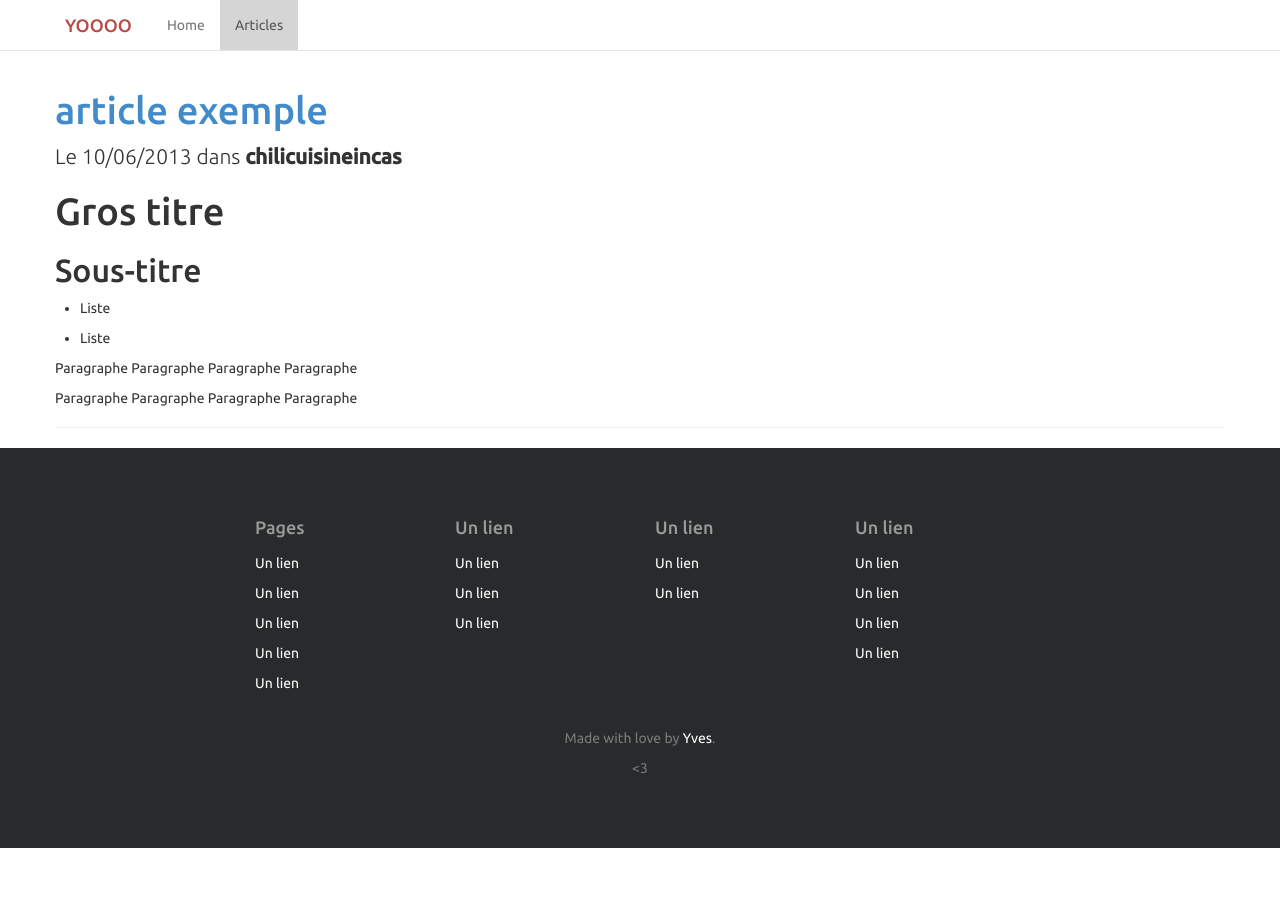
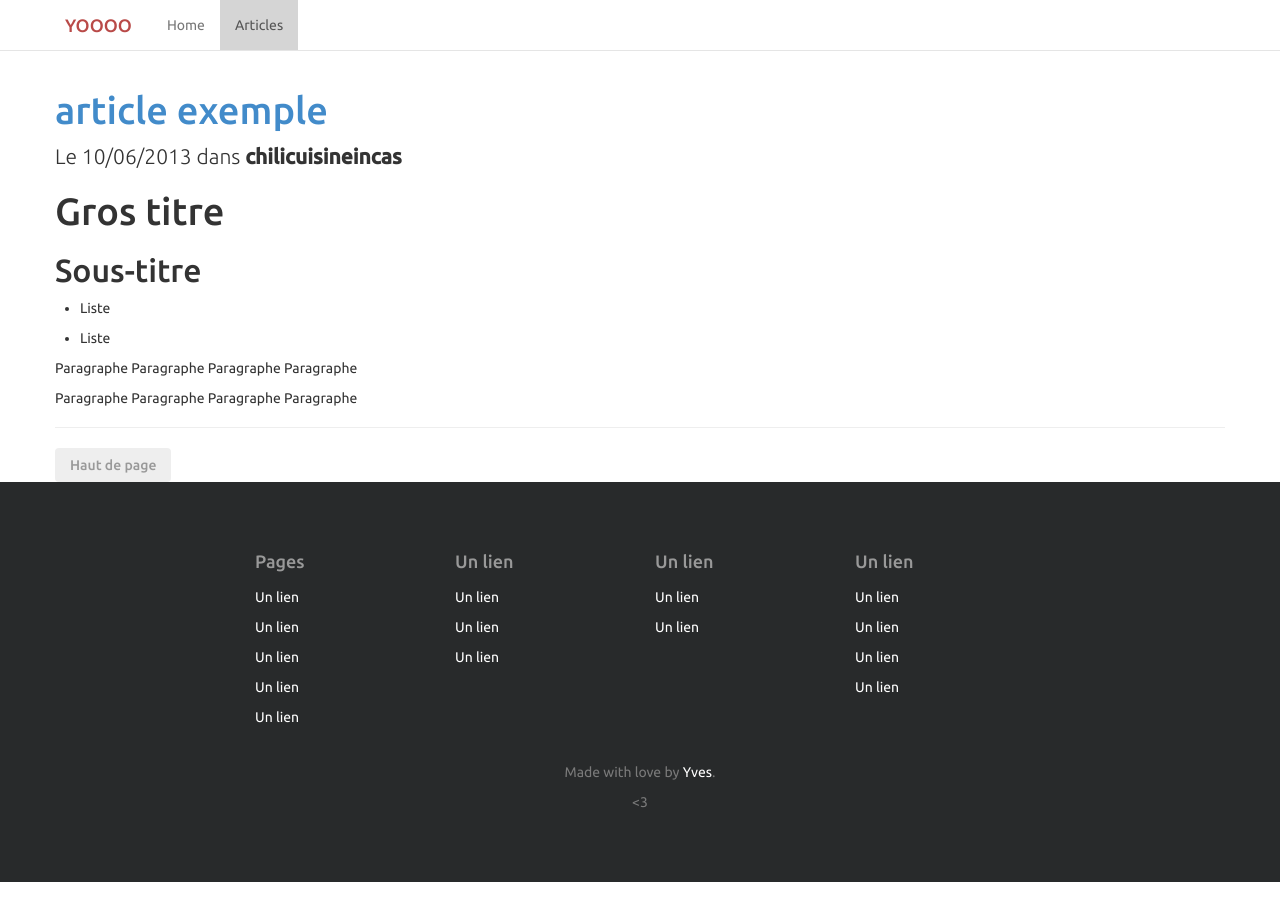
Before and after one commit to link-webcreations/juetpy, a Jekyll site: the page built from _posts/2013-06-10-article-exemple.md, in a window 1280 px wide. Built offline with Jekyll 4.4.1, drawn with Linux system fonts in a browser that asks for light colours; Markdown is read by kramdown in place of the engine named in the settings.

Commit message:
add go back to top on page post

```diff
--- a/_layouts/post.html
+++ b/_layouts/post.html
@@ -26,6 +26,11 @@
 
 </section>
 
+<!-- Quick back to top -->
+<a href="#" class="top">
+  Haut de page
+</a>
+
 </div>
 
 {% include footer.html %}
--- a/assets/css/main.css
+++ b/assets/css/main.css
@@ -2,7 +2,6 @@
     Author:
     Yves ANDOLFATTO
   =========================================================================== */
-
 
 
 /* Body and structure
@@ -13,6 +12,7 @@ body {
 section {
   padding-top: 50px;
 }
+
 .footer {
   padding: 60px 20px;
   color: #999;
@@ -31,6 +31,11 @@ section {
 .footer p {
   color: #7a7a7a;
   text-align: center;
+}
+
+/* Hide the top link initially */
+.top {
+  display: none;
 }
 
 
@@ -169,6 +174,26 @@ section {
 
 @media (min-width: 768px) {
 
+  /* Back to top link */
+  .top {
+    display: block; /* Unhide */
+    float: left;
+    padding: 7px 15px;
+    font-weight: 500;
+    color: #999;
+    background-color: #eee;
+    border-radius: 4px;
+  }
+  .top:hover {
+    color: #fff;
+    text-decoration: none;
+    background-color: #999;
+  }
+  .top.affix {
+    position: fixed;
+    right:  15px;
+    bottom: 15px;
+  }
   /* Scale up images in carousel */
   .carousel-inner > .item {
     height: 600px;
```
